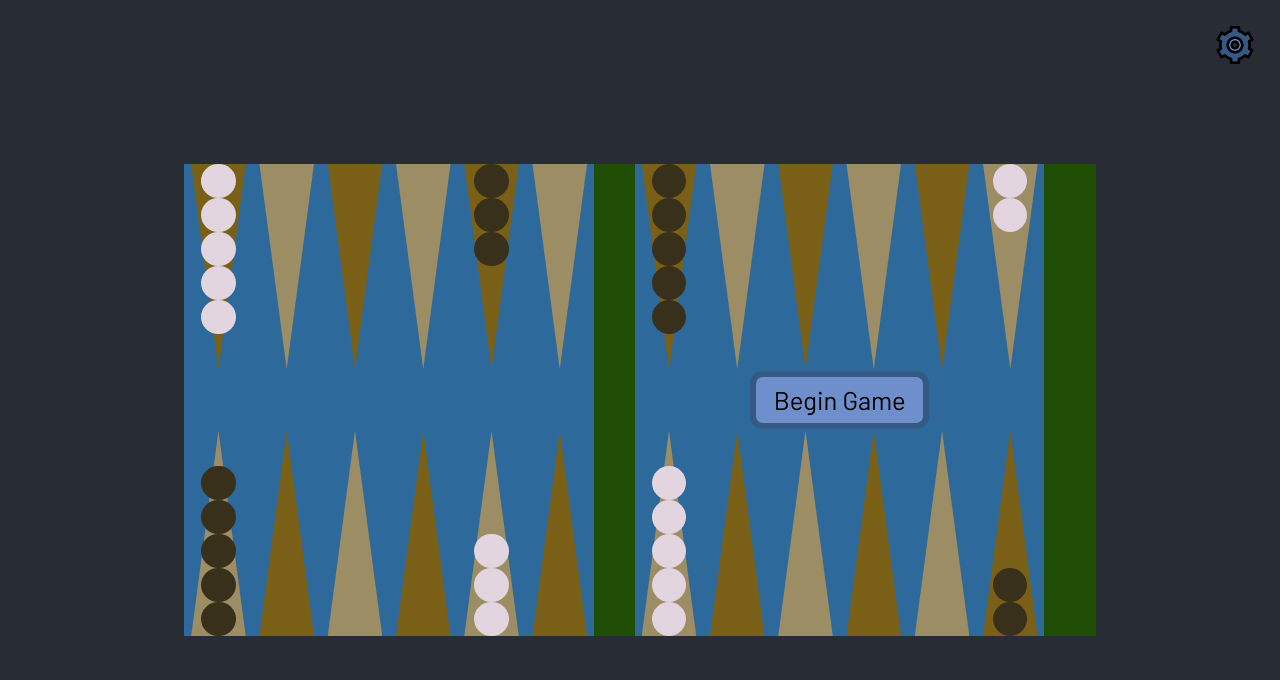
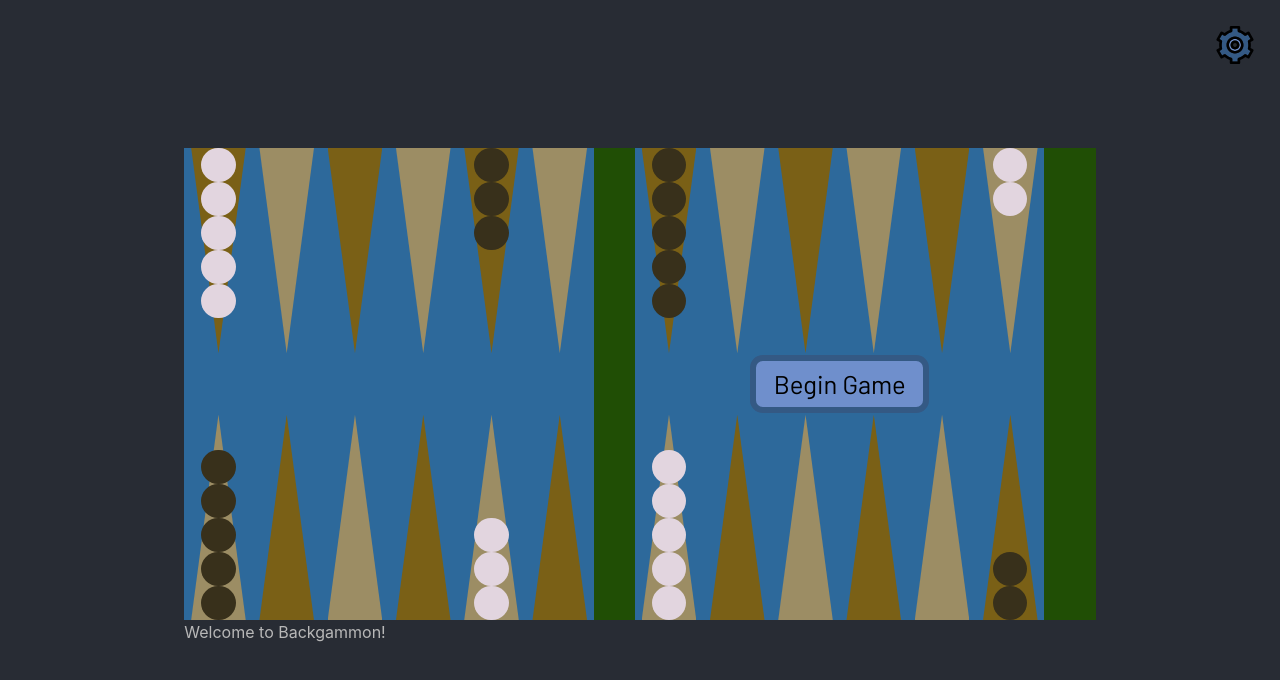
Before and after one commit to sam-swarr/backgammon, a React (Create React App) app: page / in a window 1280 px wide. Both pictures are taken after a click on the button "Local Multiplayer". Shown: the top 680 px of the page. Built offline with nearby package versions, Linux system fonts and the light colour scheme.

Commit message:
Add InformationText component to display current player

```diff
--- a/src/App.css
+++ b/src/App.css
@@ -133,6 +133,17 @@
     height: 9vh;
     width: 50vw;
   }
+}
+
+.Information-text-wrapper {
+  margin-left: 5.5%;
+  margin-right: 5.5%;
+  width: 89%;
+  height: 4vh;
+}
+
+.Information-text {
+  color: #b8b8b8;
 }
 
 .Game-board-half {
--- a/src/App.tsx
+++ b/src/App.tsx
@@ -10,6 +10,7 @@ import MainMenu from "./MainMenu";
 import SettingsMenuButton from "./SettingsMenuButton";
 import SettingsMenu from "./SettingsMenu";
 import GameOverDialog from "./GameOverDialog";
+import InformationText from "./InformationText";
 
 type AppProps = {};
 
@@ -25,7 +26,7 @@ const App: FunctionComponent<AppProps> = () => {
     contents = <MainMenu />;
   } else {
     contents = (
-      <div>
+      <div className={"Game-area-wrapper"}>
         <GameBoard
           currentPlayer={currentPlayer}
           playerOneColor={settings.playerOneColor}
@@ -34,6 +35,7 @@ const App: FunctionComponent<AppProps> = () => {
           }
           playerMovementDirection={settings.movementDirection}
         />
+        <InformationText />
       </div>
     );
   }
--- /dev/null
+++ b/src/InformationText.tsx
@@ -0,0 +1,34 @@
+import { FunctionComponent } from "react";
+import { Player } from "./Types";
+import { useAppSelector } from "./store/hooks";
+import { GameState } from "./store/gameStateSlice";
+
+const InformationText: FunctionComponent = () => {
+  const [currentPlayer, gameState] = useAppSelector((state) => [
+    state.currentPlayer,
+    state.gameState,
+  ]);
+
+  let text = "";
+
+  switch (gameState) {
+    case GameState.GameWaitingToBegin:
+      text = "Welcome to Backgammon!";
+      break;
+    case GameState.PlayerRolling:
+    case GameState.PlayerMoving:
+      text =
+        currentPlayer === Player.One
+          ? "Player One's Turn"
+          : "Player Two's Turn";
+      break;
+  }
+
+  return (
+    <div className={"Information-text-wrapper"}>
+      <div className={"Information-text"}>{text}</div>
+    </div>
+  );
+};
+
+export default InformationText;
```
